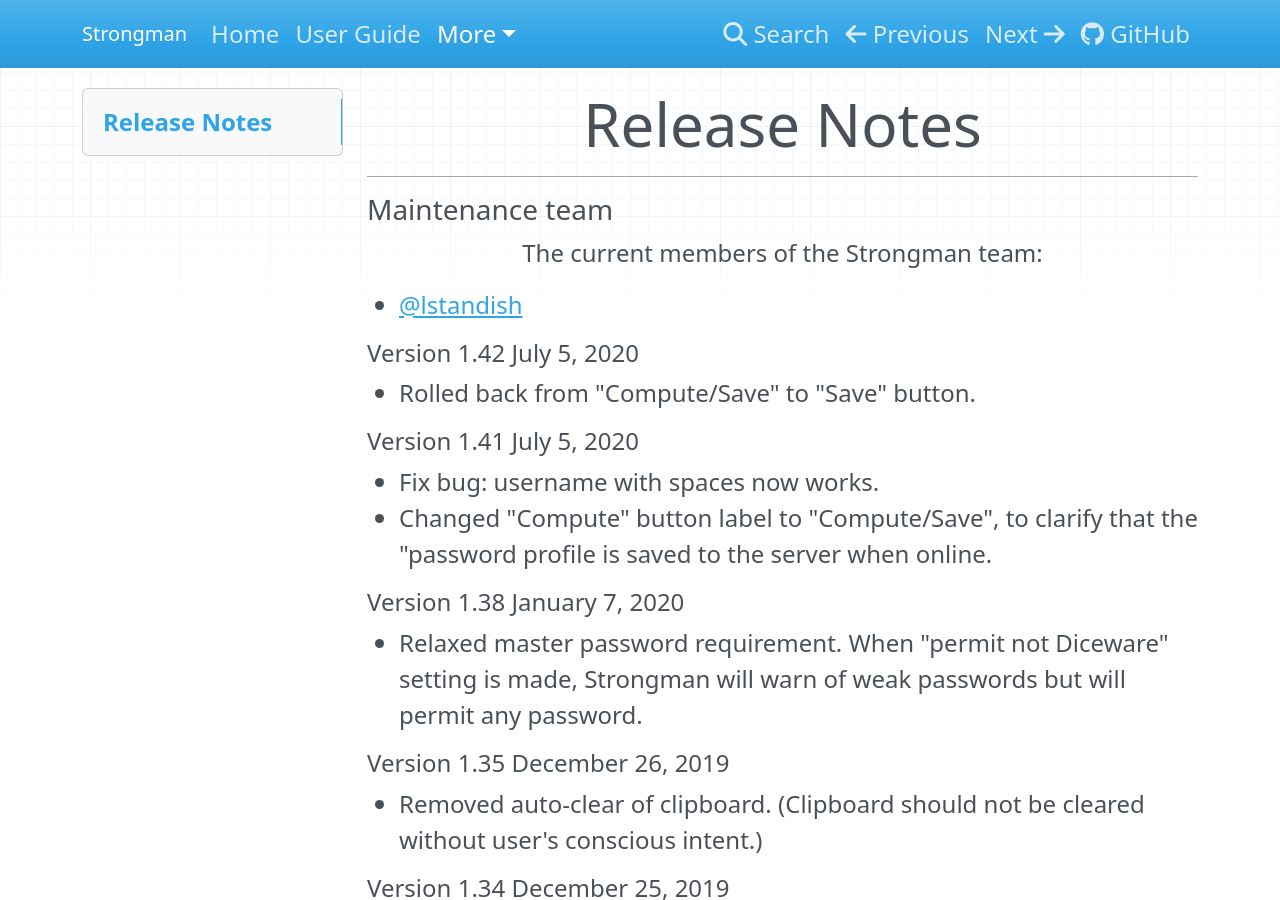
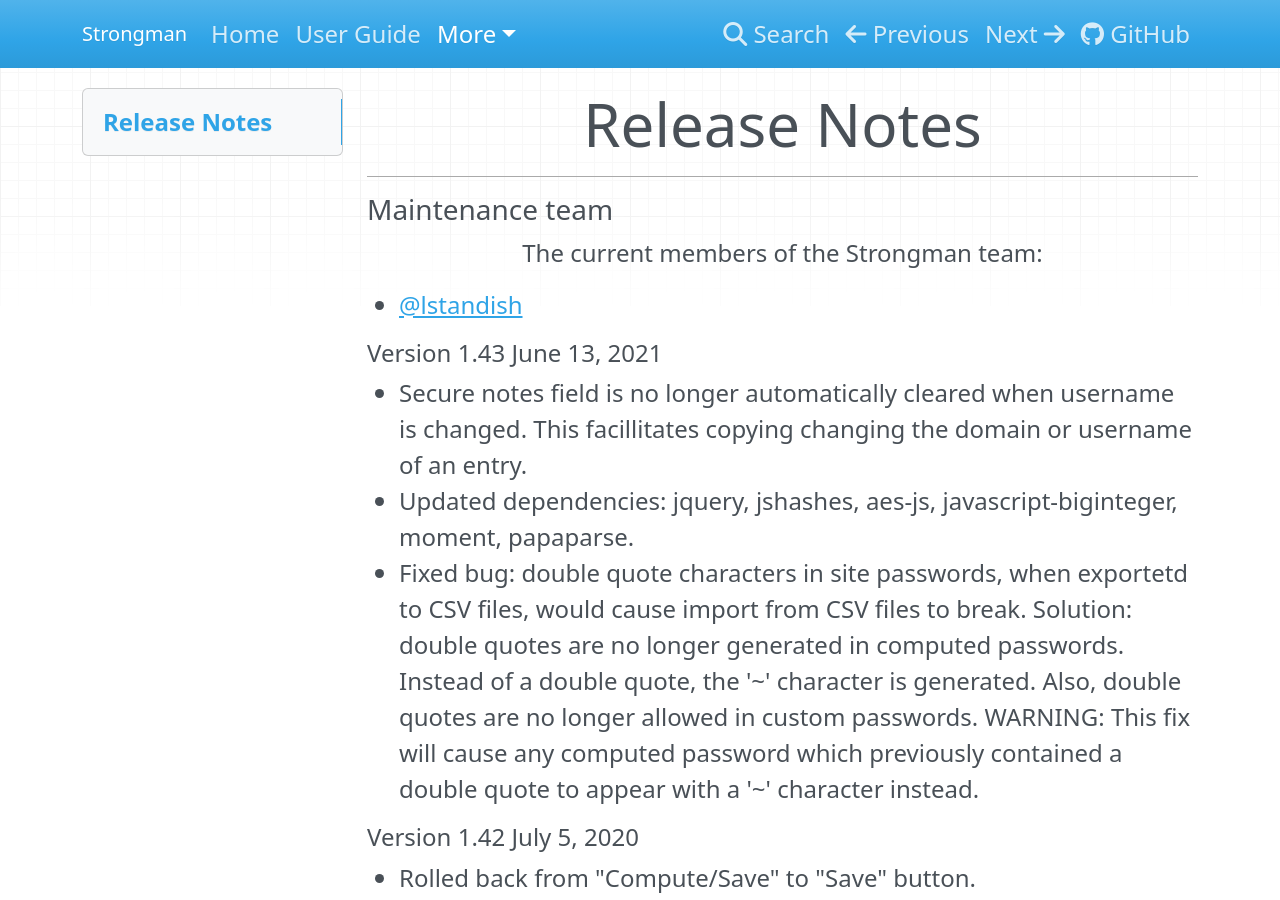
Before and after one commit to lstandish/strongman-md, an MkDocs documentation site: the page built from docs/more/release-notes.md, in a window 1280 px wide and 900 px high. Built offline with MkDocs 1.6.1, drawn with Linux system fonts in a browser that asks for light colours.

Commit message:
Update docs

```diff
--- a/docs/more/release-notes.md
+++ b/docs/more/release-notes.md
@@ -7,6 +7,11 @@
 The current members of the Strongman team:
 
 * [@lstandish](https://github.com/lstandish/)
+
+#### Version 1.43 June 13, 2021
+- Secure notes field is no longer automatically cleared when username is changed. This facillitates copying changing the domain or username of an entry.
+- Updated dependencies: jquery, jshashes, aes-js, javascript-biginteger, moment, papaparse.
+- Fixed bug: double quote characters in site passwords, when exportetd to CSV files, would cause import from CSV files to break.  Solution: double quotes are no longer generated in computed passwords. Instead of a double quote, the '~' character is generated. Also, double quotes are no longer allowed in custom passwords. WARNING: This fix will cause any computed password which previously contained a double quote to appear with a '~' character instead.
 
 #### Version 1.42 July 5, 2020
 - Rolled back from "Compute/Save" to "Save" button.
```
Also changed, not shown: docs/index.md (+1 -1 lines).
